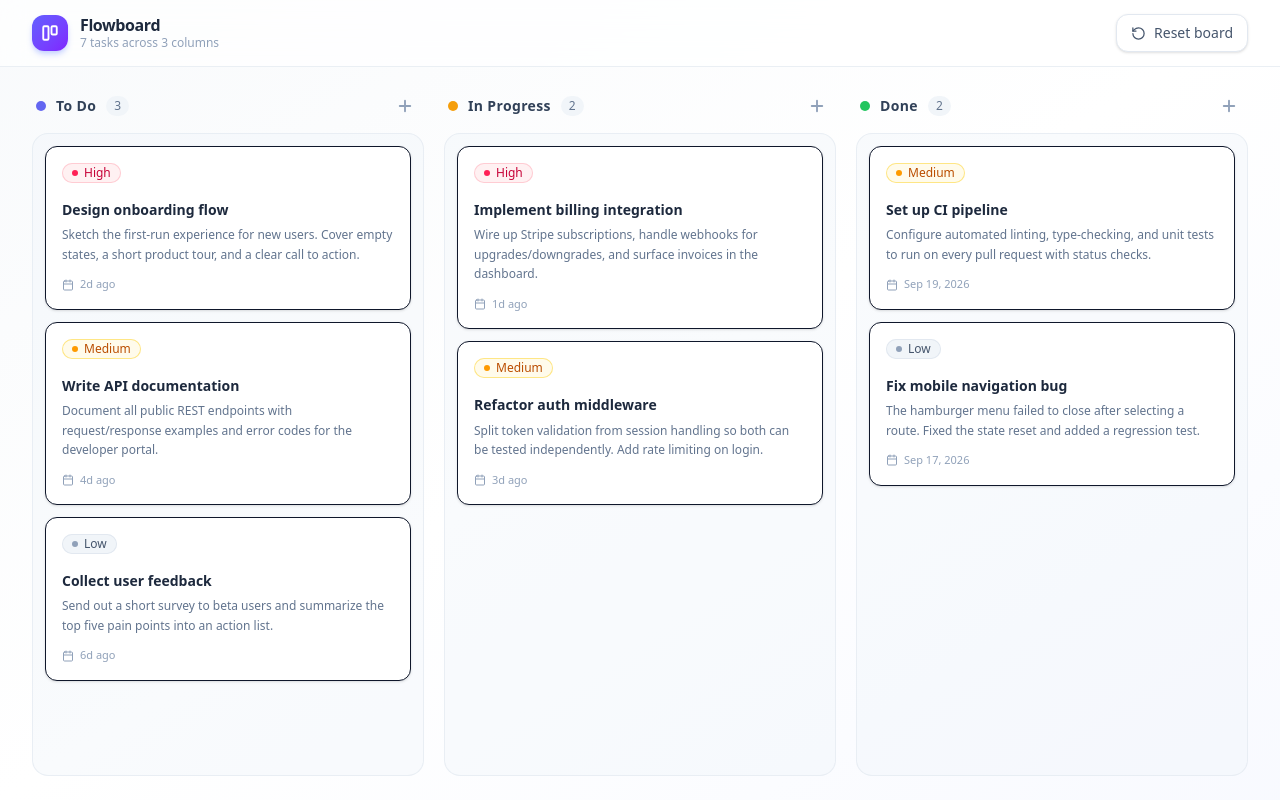
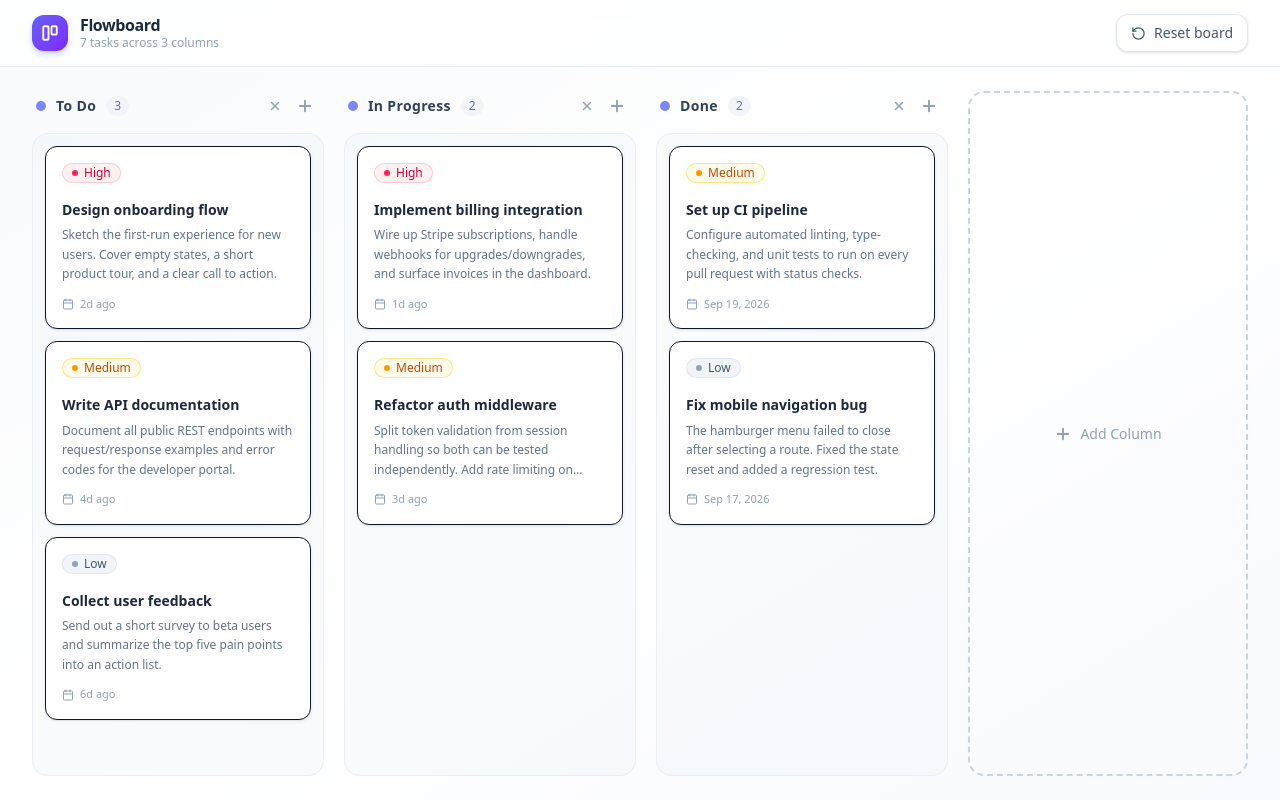
Before and after one commit to devbwoh/task-drop, a React (Vite) app: page / in a window 1280 px wide. Built offline with nearby package versions, Linux system fonts and the light colour scheme.

Commit message:
컬럼 CRUD

```diff
--- a/src/App.tsx
+++ b/src/App.tsx
@@ -9,9 +9,8 @@ import {
   useSensors,
 } from '@dnd-kit/core';
 import type { DragEndEvent, DragOverEvent, DragStartEvent } from '@dnd-kit/core';
-import { arrayMove, sortableKeyboardCoordinates } from '@dnd-kit/sortable';
-import type { ColumnId, Task } from './types';
-import { COLUMNS } from './constants';
+import { SortableContext, horizontalListSortingStrategy, sortableKeyboardCoordinates } from '@dnd-kit/sortable';
+import type { Task } from './types';
 import { useBoard } from './hooks/useBoard';
 import type { NewTaskInput } from './hooks/useBoard';
 import { Column } from './components/Column';
@@ -21,48 +20,68 @@ import { TaskModal } from './components/TaskModal';
 interface ModalState {
   open: boolean;
   mode: 'create' | 'edit';
-  columnId?: ColumnId;
+  columnId?: string;
   task?: Task | null;
 }
 
 export default function App() {
-  const { board, addTask, updateTask, deleteTask, moveTask, resetBoard } = useBoard();
+  const { board, addTask, updateTask, deleteTask, moveTask, addColumn, deleteColumn, reorderColumns, resetBoard } = useBoard();
   const [modal, setModal] = useState<ModalState>({ open: false, mode: 'create' });
   const [activeId, setActiveId] = useState<string | null>(null);
+  const [addingColumn, setAddingColumn] = useState(false);
+  const [newColTitle, setNewColTitle] = useState('');
 
   const sensors = useSensors(
     useSensor(PointerSensor, { activationConstraint: { distance: 6 } }),
     useSensor(KeyboardSensor, { coordinateGetter: sortableKeyboardCoordinates }),
   );
 
-  // A flat lookup of every task by id for the drag overlay.
+  // Flat lookup of every task by id for the drag overlay.
   const allTasks = useMemo(() => {
     const map = new Map<string, Task>();
-    for (const col of COLUMNS) for (const t of board[col.id]) map.set(t.id, t);
+    for (const col of board.columns) {
+      for (const t of board.tasksByColumn[col.id] ?? []) map.set(t.id, t);
+    }
     return map;
   }, [board]);
 
   const activeTask = activeId ? allTasks.get(activeId) : undefined;
+  const isDraggingColumn = activeId !== null && !allTasks.has(activeId);
 
-  function findColumnOf(taskId: string): ColumnId | null {
-    for (const col of COLUMNS) if (board[col.id].some((t) => t.id === taskId)) return col.id;
+  function findColumnOf(taskId: string): string | null {
+    for (const col of board.columns) {
+      if ((board.tasksByColumn[col.id] ?? []).some((t) => t.id === taskId)) return col.id;
+    }
     return null;
+  }
+
+  function resolveTargetColumn(overId: string): string | null {
+    // Direct column id (hovering over header or empty area via sortable)
+    if (board.columns.some((c) => c.id === overId)) return overId;
+    // Droppable body of a column
+    if (overId.startsWith('drop-')) return overId.slice(5);
+    // A task id — find its parent column
+    return findColumnOf(overId);
   }
 
   function handleDragStart(e: DragStartEvent) {
     setActiveId(String(e.active.id));
   }
 
-  // Reorder within a column while hovering, for smooth live feedback.
   function handleDragOver(e: DragOverEvent) {
     const { active, over } = e;
     if (!over) return;
-    const activeCol = findColumnOf(String(active.id));
-    const overCol = findColumnOf(String(over.id)) ?? (String(over.id) as ColumnId);
-    if (!activeCol || !overCol || activeCol === overCol) return;
 
-    // Moving across columns: place at the end of the target column.
-    moveTask(String(active.id), overCol, board[overCol].length);
+    const activeType = (active.data.current as Record<string, string> | undefined)?.type;
+    if (activeType === 'column') return; // Column reordering handled on dragEnd only.
+
+    // Task dragging: move across columns live for smooth feedback.
+    const fromCol = findColumnOf(String(active.id));
+    const toCol = resolveTargetColumn(String(over.id));
+    if (!fromCol || !toCol || fromCol === toCol) return;
+
+    const targetTasks = board.tasksByColumn[toCol] ?? [];
+    moveTask(String(active.id), toCol, targetTasks.length);
   }
 
   function handleDragEnd(e: DragEndEvent) {
@@ -70,26 +89,42 @@ export default function App() {
     setActiveId(null);
     if (!over) return;
 
+    const activeType = (active.data.current as Record<string, string> | undefined)?.type;
     const activeIdStr = String(active.id);
+    const overIdStr = String(over.id);
+
+    // Column reordering — resolve target column in case over.id is a task or drop-zone id
+    if (activeType === 'column') {
+      const targetCol = resolveTargetColumn(overIdStr);
+      if (!targetCol || targetCol === activeIdStr) return;
+      reorderColumns(activeIdStr, targetCol);
+      return;
+    }
+
+    // Task movement
     const fromCol = findColumnOf(activeIdStr);
-    const toCol = findColumnOf(String(over.id)) ?? (String(over.id) as ColumnId);
+    const toCol = resolveTargetColumn(overIdStr);
     if (!fromCol || !toCol) return;
 
     if (fromCol === toCol) {
-      const items = board[toCol];
+      const items = board.tasksByColumn[toCol] ?? [];
       const oldIndex = items.findIndex((t) => t.id === activeIdStr);
-      const newIndex = items.findIndex((t) => t.id === String(over.id));
+      const newIndex = items.findIndex((t) => t.id === overIdStr);
       if (oldIndex !== -1 && newIndex !== -1 && oldIndex !== newIndex) {
-        moveTask(activeIdStr, toCol, arrayMove(items.map((t) => t.id), oldIndex, newIndex).indexOf(activeIdStr));
+        const reordered = [...items];
+        const [removed] = reordered.splice(oldIndex, 1);
+        reordered.splice(newIndex, 0, removed);
+        moveTask(activeIdStr, toCol, reordered.findIndex((t) => t.id === activeIdStr));
       }
     } else {
-      const items = board[toCol];
-      const overIndex = items.findIndex((t) => t.id === String(over.id));
-      moveTask(activeIdStr, toCol, overIndex === -1 ? items.length : overIndex);
+      // Cross-column: if over is a task, insert at that position; otherwise append.
+      const targetTasks = board.tasksByColumn[toCol] ?? [];
+      const overIndex = targetTasks.findIndex((t) => t.id === overIdStr);
+      moveTask(activeIdStr, toCol, overIndex === -1 ? targetTasks.length : overIndex);
     }
   }
 
-  function openCreate(columnId: ColumnId) {
+  function openCreate(columnId: string) {
     setModal({ open: true, mode: 'create', columnId });
   }
 
@@ -106,7 +141,13 @@ export default function App() {
     setModal({ open: false, mode: 'create' });
   }
 
-  const totalTasks = COLUMNS.reduce((n, c) => n + board[c.id].length, 0);
+  function handleAddColumn() {
+    addColumn(newColTitle);
+    setNewColTitle('');
+    setAddingColumn(false);
+  }
+
+  const totalTasks = board.columns.reduce((n, c) => n + (board.tasksByColumn[c.id]?.length ?? 0), 0);
 
   return (
     <div className="flex h-screen flex-col bg-gradient-to-br from-slate-50 via-white to-indigo-50/40 text-slate-900">
@@ -125,7 +166,7 @@ export default function App() {
                 Flowboard
               </h1>
               <p className="hidden text-xs text-slate-400 sm:block">
-                {totalTasks} task{totalTasks === 1 ? '' : 's'} across {COLUMNS.length} columns
+                {totalTasks} task{totalTasks === 1 ? '' : 's'} across {board.columns.length} columns
               </p>
             </div>
           </div>
@@ -154,23 +195,83 @@ export default function App() {
           onDragEnd={handleDragEnd}
           onDragCancel={() => setActiveId(null)}
         >
+          <SortableContext items={board.columns.map((c) => c.id)} strategy={horizontalListSortingStrategy}>
             <div className="mx-auto flex h-full max-w-[1600px] gap-5 px-5 py-6 sm:px-8">
-            {COLUMNS.map((col) => (
+              {board.columns.map((col) => (
                 <Column
                   key={col.id}
                   column={col}
-                tasks={board[col.id]}
+                  tasks={board.tasksByColumn[col.id] ?? []}
                   onEdit={openEdit}
                   onDelete={deleteTask}
                   onAddClick={() => openCreate(col.id)}
+                  onDeleteColumn={deleteColumn}
                 />
               ))}
+
+              {/* Add Column */}
+              {addingColumn ? (
+                <div className="flex w-[280px] shrink-0 flex-col gap-2">
+                  <input
+                    autoFocus
+                    type="text"
+                    value={newColTitle}
+                    onChange={(e) => setNewColTitle(e.target.value)}
+                    onKeyDown={(e) => {
+                      if (e.key === 'Enter') handleAddColumn();
+                      if (e.key === 'Escape') {
+                        setAddingColumn(false);
+                        setNewColTitle('');
+                      }
+                    }}
+                    placeholder="Column name…"
+                    className="rounded-xl border border-slate-300 bg-white px-4 py-2.5 text-sm shadow-sm outline-none ring-indigo-200 transition focus:ring-2"
+                  />
+                  <div className="flex gap-2">
+                    <button
+                      type="button"
+                      onClick={handleAddColumn}
+                      disabled={!newColTitle.trim()}
+                      className="flex-1 rounded-lg bg-indigo-600 px-3 py-2 text-xs font-semibold text-white shadow-sm transition hover:bg-indigo-700 disabled:opacity-40"
+                    >
+                      Add
+                    </button>
+                    <button
+                      type="button"
+                      onClick={() => {
+                        setAddingColumn(false);
+                        setNewColTitle('');
+                      }}
+                      className="flex-1 rounded-lg border border-slate-200 bg-white px-3 py-2 text-xs font-medium text-slate-500 transition hover:bg-slate-50"
+                    >
+                      Cancel
+                    </button>
                   </div>
+                </div>
+              ) : (
+                <button
+                  type="button"
+                  onClick={() => setAddingColumn(true)}
+                  className="flex w-[280px] shrink-0 items-center justify-center gap-2 rounded-2xl border-2 border-dashed border-slate-300 text-sm font-medium text-slate-400 transition-colors hover:border-indigo-300 hover:bg-indigo-50/30 hover:text-indigo-600"
+                >
+                  <svg width="18" height="18" viewBox="0 0 24 24" fill="none" stroke="currentColor" strokeWidth="2.5" strokeLinecap="round">
+                    <line x1="12" y1="5" x2="12" y2="19" />
+                    <line x1="5" y1="12" x2="19" y2="12" />
+                  </svg>
+                  Add Column
+                </button>
+              )}
+            </div>
+          </SortableContext>
 
           <DragOverlay dropAnimation={{ duration: 200, easing: 'cubic-bezier(0.18, 0.67, 0.6, 1.22)' }}>
             {activeTask ? (
               <div className="pointer-events-none">
                 <TaskCard task={activeTask} onEdit={() => {}} onDelete={() => {}} />
+              </div>
+            ) : isDraggingColumn ? (
+              <div className="pointer-events-none flex h-16 w-[320px] items-center justify-center rounded-2xl border-2 border-dashed border-indigo-300 bg-white/80 text-sm font-medium text-indigo-500 shadow-lg backdrop-blur">
+                Moving column…
               </div>
             ) : null}
           </DragOverlay>
@@ -180,7 +281,7 @@ export default function App() {
       <TaskModal
         open={modal.open}
         mode={modal.mode}
-        columnTitle={COLUMNS.find((c) => c.id === modal.columnId)?.title}
+        columnTitle={board.columns.find((c) => c.id === modal.columnId)?.title}
         task={modal.task}
         onClose={() => setModal({ open: false, mode: 'create' })}
         onSubmit={handleSubmit}
--- a/src/components/Column.tsx
+++ b/src/components/Column.tsx
@@ -1,5 +1,6 @@
 import { useDroppable } from '@dnd-kit/core';
-import { SortableContext, verticalListSortingStrategy } from '@dnd-kit/sortable';
+import { SortableContext, verticalListSortingStrategy, useSortable } from '@dnd-kit/sortable';
+import { CSS } from '@dnd-kit/utilities';
 import type { ColumnDef, Task } from '../types';
 import { TaskCard } from './TaskCard';
 
@@ -9,19 +10,41 @@ interface ColumnProps {
   onEdit: (task: Task) => void;
   onDelete: (taskId: string) => void;
   onAddClick: () => void;
+  onDeleteColumn: (columnId: string) => void;
 }
 
-export function Column({ column, tasks, onEdit, onDelete, onAddClick }: ColumnProps) {
-  const { setNodeRef, isOver } = useDroppable({ id: column.id });
+export function Column({ column, tasks, onEdit, onDelete, onAddClick, onDeleteColumn }: ColumnProps) {
+  const { setNodeRef, transform, transition, isDragging, attributes, listeners } = useSortable({
+    id: column.id,
+    data: { type: 'column' },
+  });
+
+  const { setNodeRef: setDroppableRef, isOver } = useDroppable({
+    id: `drop-${column.id}`,
+    data: { type: 'column-body', columnId: column.id },
+  });
+
+  const style = {
+    transform: CSS.Transform.toString(transform),
+    transition,
+  };
 
   return (
-    <section className="flex h-full min-h-0 w-[320px] shrink-0 flex-col sm:w-auto sm:flex-1">
-      <div className="mb-3 flex items-center justify-between px-1">
+    <section
+      ref={setNodeRef}
+      style={style}
+      className={`flex h-full min-h-0 w-[320px] shrink-0 flex-col sm:w-auto sm:flex-1 ${
+        isDragging ? 'z-50 opacity-80' : ''
+      }`}
+    >
+      {/* Header — drag handle for column reordering */}
+      <div
+        {...attributes}
+        {...listeners}
+        className="mb-3 flex cursor-grab items-center justify-between px-1 active:cursor-grabbing"
+      >
         <div className="flex items-center gap-2.5">
-          <span
-            className="h-2.5 w-2.5 rounded-full"
-            style={{ backgroundColor: column.accent }}
-          />
+          <span className="h-2.5 w-2.5 rounded-full bg-indigo-400" />
           <h2 className="text-sm font-semibold tracking-wide text-slate-700">
             {column.title}
           </h2>
@@ -29,9 +52,27 @@ export function Column({ column, tasks, onEdit, onDelete, onAddClick }: ColumnPr
             {tasks.length}
           </span>
         </div>
+        <div className="flex items-center gap-0.5">
           <button
             type="button"
-          onClick={onAddClick}
+            onClick={(e) => {
+              e.stopPropagation();
+              onDeleteColumn(column.id);
+            }}
+            aria-label={`Delete column ${column.title}`}
+            className="rounded-lg p-1.5 text-slate-400 transition-colors hover:bg-rose-50 hover:text-rose-600"
+          >
+            <svg width="14" height="14" viewBox="0 0 24 24" fill="none" stroke="currentColor" strokeWidth="2.5" strokeLinecap="round">
+              <line x1="18" y1="6" x2="6" y2="18" />
+              <line x1="6" y1="6" x2="18" y2="18" />
+            </svg>
+          </button>
+          <button
+            type="button"
+            onClick={(e) => {
+              e.stopPropagation();
+              onAddClick();
+            }}
             aria-label={`Add task to ${column.title}`}
             className="rounded-lg p-1.5 text-slate-400 transition-colors hover:bg-white hover:text-indigo-600 hover:shadow-sm"
           >
@@ -41,11 +82,13 @@ export function Column({ column, tasks, onEdit, onDelete, onAddClick }: ColumnPr
             </svg>
           </button>
         </div>
+      </div>
 
+      {/* Body — droppable area for tasks */}
       <SortableContext items={tasks.map((t) => t.id)} strategy={verticalListSortingStrategy}>
         <div
-          ref={setNodeRef}
-          className={`flex min-h-[80px] flex-1 flex-col gap-3 overflow-y-auto rounded-2xl border p-3 transition-colors duration-200 ${
+          ref={setDroppableRef}
+          className={`flex min-h-[200px] flex-1 flex-col gap-3 overflow-y-auto rounded-2xl border p-3 transition-colors duration-200 ${
             isOver
               ? 'border-indigo-300 bg-indigo-50/60 ring-2 ring-inset ring-indigo-200'
               : 'border-slate-200/70 bg-slate-100/40'
--- a/src/components/TaskCard.tsx
+++ b/src/components/TaskCard.tsx
@@ -12,7 +12,7 @@ interface TaskCardProps {
 
 export function TaskCard({ task, onEdit, onDelete }: TaskCardProps) {
   const { attributes, listeners, setNodeRef, transform, transition, isDragging } =
-    useSortable({ id: task.id });
+    useSortable({ id: task.id, data: { type: 'task' } });
 
   const style = {
     transform: CSS.Transform.toString(transform),
--- a/src/constants.ts
+++ b/src/constants.ts
@@ -1,10 +1,4 @@
-import type { ColumnDef, Priority } from './types';
-
-export const COLUMNS: ColumnDef[] = [
-  { id: 'todo', title: 'To Do', accent: '#6366f1' },
-  { id: 'inprogress', title: 'In Progress', accent: '#f59e0b' },
-  { id: 'done', title: 'Done', accent: '#22c55e' },
-];
+import type { Priority } from './types';
 
 export const PRIORITY_META: Record<
   Priority,
@@ -27,4 +21,4 @@ export const PRIORITY_META: Record<
   },
 };
 
-export const STORAGE_KEY = 'kanban.board.v1';
+export const STORAGE_KEY = 'kanban.board.v2';
--- a/src/hooks/useBoard.ts
+++ b/src/hooks/useBoard.ts
@@ -1,20 +1,25 @@
 import { useCallback, useEffect, useState } from 'react';
-import type { BoardState, ColumnId, Priority, Task } from '../types';
-import { COLUMNS, STORAGE_KEY } from '../constants';
+import type { BoardState, ColumnDef, Priority, Task } from '../types';
+import { STORAGE_KEY } from '../constants';
 import { SEED_BOARD } from '../seed';
 
 function loadBoard(): BoardState {
   try {
     const raw = localStorage.getItem(STORAGE_KEY);
     if (!raw) return SEED_BOARD;
-    const parsed = JSON.parse(raw) as Partial<Record<ColumnId, Task[]>>;
-    // Ensure every column exists even if the stored shape is stale.
-    const board: BoardState = { todo: [], inprogress: [], done: [] };
-    for (const col of COLUMNS) {
-      const tasks = parsed[col.id];
-      if (Array.isArray(tasks)) board[col.id] = tasks;
+    const parsed = JSON.parse(raw) as Partial<BoardState>;
+    if (!Array.isArray(parsed.columns) || typeof parsed.tasksByColumn !== 'object') {
+      return SEED_BOARD;
     }
-    return board;
+    const columns: ColumnDef[] = parsed.columns.filter(
+      (c): c is ColumnDef => !!c && typeof c.id === 'string' && typeof c.title === 'string',
+    );
+    const tasksByColumn: Record<string, Task[]> = {};
+    for (const col of columns) {
+      const tasks = parsed.tasksByColumn[col.id];
+      tasksByColumn[col.id] = Array.isArray(tasks) ? tasks : [];
+    }
+    return { columns, tasksByColumn };
   } catch {
     return SEED_BOARD;
   }
@@ -33,11 +38,11 @@ export function useBoard() {
     try {
       localStorage.setItem(STORAGE_KEY, JSON.stringify(board));
     } catch {
-      // Ignore quota / serialization errors so the UI keeps working.
+      // Ignore quota / serialization errors.
     }
   }, [board]);
 
-  const addTask = useCallback((columnId: ColumnId, input: NewTaskInput) => {
+  const addTask = useCallback((columnId: string, input: NewTaskInput) => {
     const task: Task = {
       id: crypto.randomUUID(),
       title: input.title.trim() || 'Untitled task',
@@ -45,15 +50,21 @@ export function useBoard() {
       priority: input.priority,
       createdAt: Date.now(),
     };
-    setBoard((prev) => ({ ...prev, [columnId]: [task, ...prev[columnId]] }));
+    setBoard((prev) => ({
+      ...prev,
+      tasksByColumn: {
+        ...prev.tasksByColumn,
+        [columnId]: [task, ...(prev.tasksByColumn[columnId] ?? [])],
+      },
+    }));
   }, []);
 
   const updateTask = useCallback(
     (taskId: string, input: NewTaskInput) => {
       setBoard((prev) => {
-        const next = {} as BoardState;
-        for (const col of COLUMNS) {
-          next[col.id] = prev[col.id].map((t) =>
+        const nextTasks: Record<string, Task[]> = {};
+        for (const col of prev.columns) {
+          nextTasks[col.id] = (prev.tasksByColumn[col.id] ?? []).map((t) =>
             t.id === taskId
               ? {
                   ...t,
@@ -64,7 +75,7 @@ export function useBoard() {
               : t,
           );
         }
-        return next;
+        return { ...prev, tasksByColumn: nextTasks };
       });
     },
     [],
@@ -72,21 +83,20 @@ export function useBoard() {
 
   const deleteTask = useCallback((taskId: string) => {
     setBoard((prev) => {
-      const next = {} as BoardState;
-      for (const col of COLUMNS) {
-        next[col.id] = prev[col.id].filter((t) => t.id !== taskId);
+      const nextTasks: Record<string, Task[]> = {};
+      for (const col of prev.columns) {
+        nextTasks[col.id] = (prev.tasksByColumn[col.id] ?? []).filter((t) => t.id !== taskId);
       }
-      return next;
+      return { ...prev, tasksByColumn: nextTasks };
     });
   }, []);
 
-  /** Move a task to `toColumn` at the given index, removing it from its old column. */
   const moveTask = useCallback(
-    (taskId: string, toColumn: ColumnId, toIndex: number) => {
+    (taskId: string, toColumnId: string, toIndex: number) => {
       setBoard((prev) => {
         let moving: Task | undefined;
-        for (const col of COLUMNS) {
-          const found = prev[col.id].find((t) => t.id === taskId);
+        for (const col of prev.columns) {
+          const found = (prev.tasksByColumn[col.id] ?? []).find((t) => t.id === taskId);
           if (found) {
             moving = found;
             break;
@@ -94,16 +104,50 @@ export function useBoard() {
         }
         if (!moving) return prev;
 
-        const next = {} as BoardState;
-        for (const col of COLUMNS) {
-          // Remove the task from wherever it currently lives.
-          next[col.id] = prev[col.id].filter((t) => t.id !== taskId);
+        const nextTasks: Record<string, Task[]> = {};
+        for (const col of prev.columns) {
+          nextTasks[col.id] = (prev.tasksByColumn[col.id] ?? []).filter((t) => t.id !== taskId);
         }
-        const target = [...next[toColumn]];
+        const target = [...(nextTasks[toColumnId] ?? [])];
         const clamped = Math.max(0, Math.min(toIndex, target.length));
         target.splice(clamped, 0, moving);
-        next[toColumn] = target;
-        return next;
+        nextTasks[toColumnId] = target;
+        return { ...prev, tasksByColumn: nextTasks };
+      });
+    },
+    [],
+  );
+
+  const addColumn = useCallback((title: string) => {
+    const trimmed = title.trim();
+    if (!trimmed) return;
+    const newCol: ColumnDef = { id: crypto.randomUUID(), title: trimmed };
+    setBoard((prev) => ({
+      columns: [...prev.columns, newCol],
+      tasksByColumn: { ...prev.tasksByColumn, [newCol.id]: [] },
+    }));
+  }, []);
+
+  const deleteColumn = useCallback((columnId: string) => {
+    setBoard((prev) => {
+      if (prev.columns.length <= 1) return prev;
+      const columns = prev.columns.filter((c) => c.id !== columnId);
+      const nextTasks = { ...prev.tasksByColumn };
+      delete nextTasks[columnId];
+      return { columns, tasksByColumn: nextTasks };
+    });
+  }, []);
+
+  const reorderColumns = useCallback(
+    (activeId: string, overId: string) => {
+      setBoard((prev) => {
+        const oldIndex = prev.columns.findIndex((c) => c.id === activeId);
+        const newIndex = prev.columns.findIndex((c) => c.id === overId);
+        if (oldIndex === -1 || newIndex === -1 || oldIndex === newIndex) return prev;
+        const columns = [...prev.columns];
+        const [removed] = columns.splice(oldIndex, 1);
+        columns.splice(newIndex, 0, removed);
+        return { ...prev, columns };
       });
     },
     [],
@@ -113,5 +157,15 @@ export function useBoard() {
     setBoard(SEED_BOARD);
   }, []);
 
-  return { board, addTask, updateTask, deleteTask, moveTask, resetBoard };
+  return {
+    board,
+    addTask,
+    updateTask,
+    deleteTask,
+    moveTask,
+    addColumn,
+    deleteColumn,
+    reorderColumns,
+    resetBoard,
+  };
 }
--- a/src/seed.ts
+++ b/src/seed.ts
@@ -14,6 +14,12 @@ function makeTask(
 }
 
 export const SEED_BOARD: BoardState = {
+  columns: [
+    { id: 'todo', title: 'To Do' },
+    { id: 'inprogress', title: 'In Progress' },
+    { id: 'done', title: 'Done' },
+  ],
+  tasksByColumn: {
     todo: [
       makeTask(
         't1',
@@ -69,4 +75,5 @@ export const SEED_BOARD: BoardState = {
         10,
       ),
     ],
+  },
 };
```
Also changed, not shown: src/types.ts (+5 -6 lines). Lines whose indentation alone changed are shown as unchanged.
